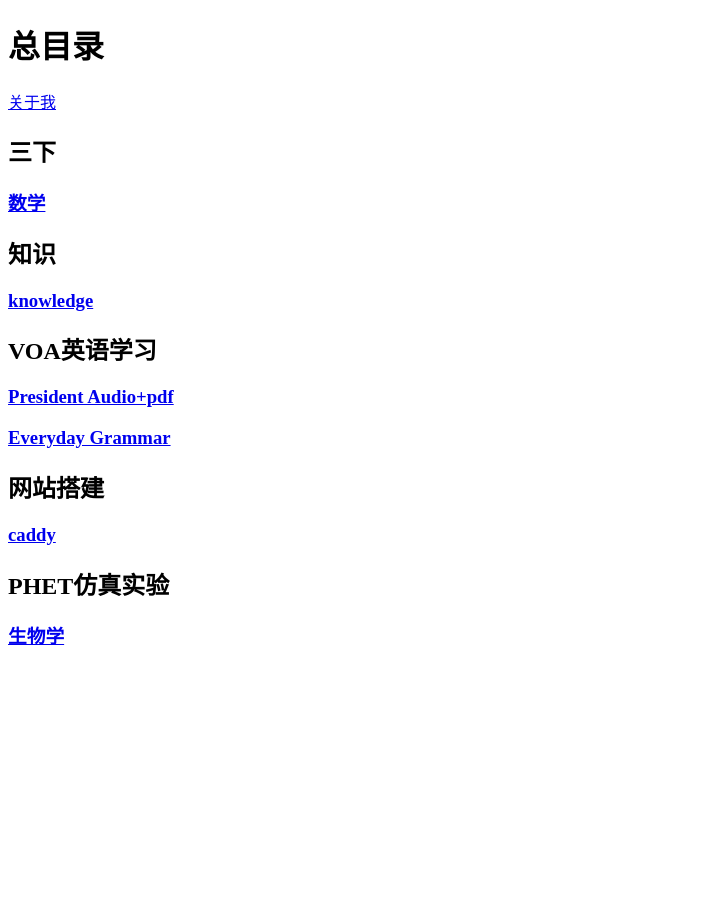
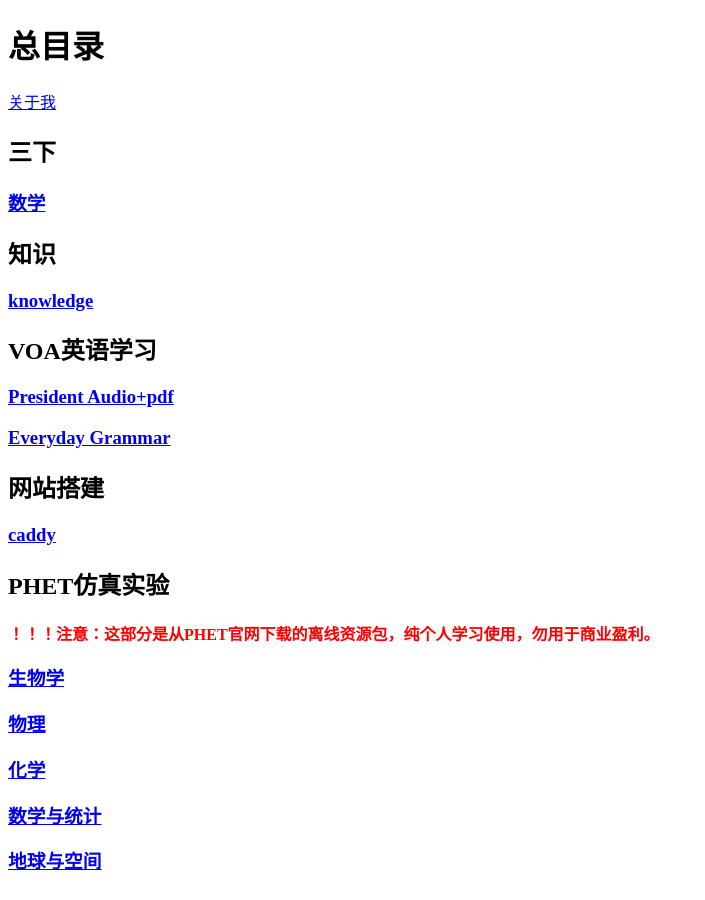
Before and after one commit to LORDlude/LORDlude.github.io, a Jekyll site: the page built from index.md, in a window 1280 px wide. Shown: the whole page, without its empty margins (0-705 px from the left). Built offline with Jekyll 4.4.1, drawn with Linux system fonts in a browser that asks for light colours; our own code applies the rules of GitHub Pages for plain Markdown files; comment, search, counter and statistics services are not loaded.

Commit message:
mod index

```diff
--- a/index.md
+++ b/index.md
@@ -21,4 +21,14 @@
 
 ## PHET仿真实验
 
+<span style="color: red;">**！！！注意：这部分是从PHET官网下载的离线资源包，纯个人学习使用，勿用于商业盈利。**</span>
+
 ### [生物学](./learning/PHET/生物学)
+
+### [物理](./learning/PHET/物理)
+
+### [化学](./learning/PHET/化学)
+
+### [数学与统计](./learning/PHET/数学与统计)
+
+### [地球与空间](./learning/PHET/地球与空间)
```
